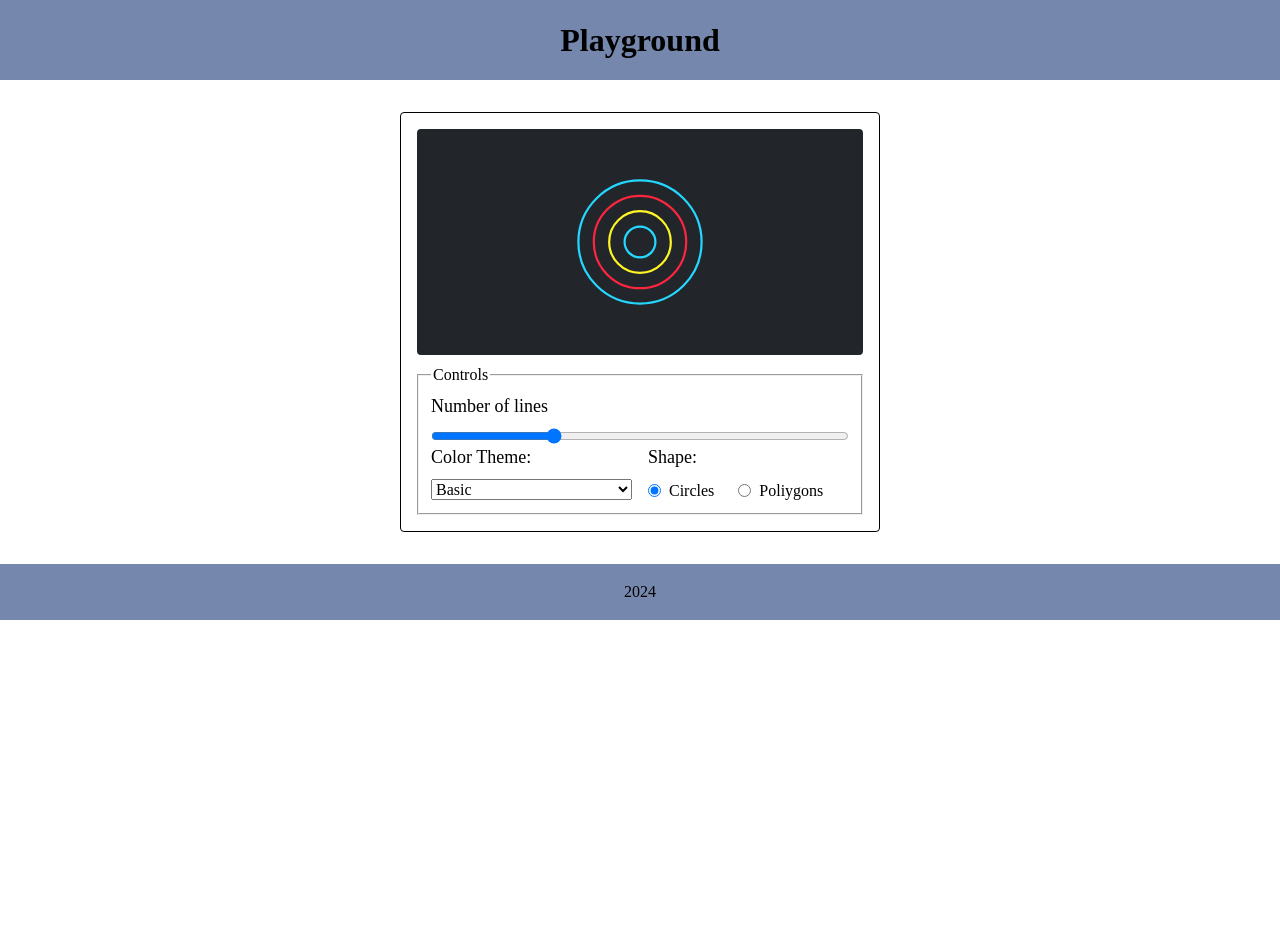
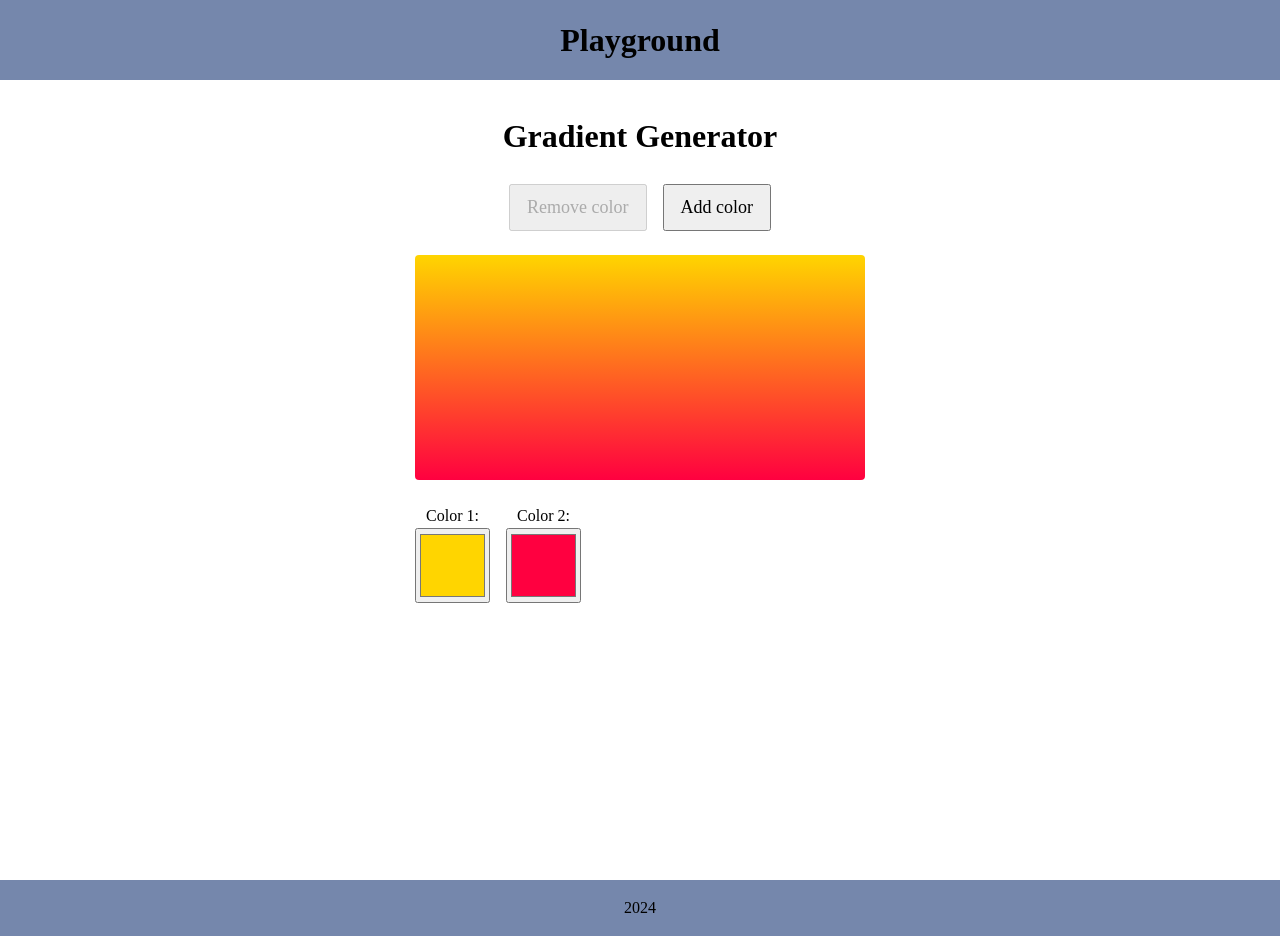
Before and after one commit to paulichdom/joy-of-react-playground, a React (Vite) app: page / in a window 1280 px wide. Before the commit the page ends 800 px from the top, so only its background shows below. Built offline with nearby package versions, Linux system fonts and the light colour scheme.

Commit message:
control gradient generator

```diff
--- a/src/App.tsx
+++ b/src/App.tsx
@@ -1,11 +1,11 @@
 
 import Layout from './components/Layout';
-import GenerativeArtControls from './components/FormControls/GenerativeArtControls';
+import GradientGenerator from './components/GradientGenerator';
 
 function App() {
   return (
    <Layout>
-    <GenerativeArtControls />
+    <GradientGenerator />
    </Layout>
   );
 }
--- /dev/null
+++ b/src/components/GradientGenerator/GradientGenerator.tsx
@@ -0,0 +1,112 @@
+import * as React from 'react';
+import styled from 'styled-components';
+
+const NEW_COLOR = '#FF0000';
+
+const GradientGenerator: React.FC = () => {
+  const [colors, setColors] = React.useState(['#FFD500', '#FF0040']);
+
+  const colorStops = colors.join(', ');
+  const backgroundImage = `linear-gradient(${colorStops})`;
+  return (
+    <Wrapper>
+      <h1>Gradient Generator</h1>
+      <Actions>
+        <StyledButton
+          onClick={() =>
+            setColors((prevValue) =>
+              prevValue.filter(
+                (_color, index) => index !== prevValue.length - 1
+              )
+            )
+          }
+          disabled={colors.length < 3}
+        >
+          Remove color
+        </StyledButton>
+        <StyledButton
+          onClick={() => setColors((prevValue) => [...prevValue, NEW_COLOR])}
+          disabled={colors.length > 4}
+        >
+          Add color
+        </StyledButton>
+      </Actions>
+      <GradientPreview style={{ backgroundImage }} />
+      <Colors>
+        {colors.map((color, index) => {
+          const colorId = `color-${index}`;
+          return (
+            <ColorWrapper key={colorId}>
+              <ColorLabel htmlFor={colorId}>Color {index + 1}:</ColorLabel>
+              <div>
+                <ColorInput
+                  id={colorId}
+                  type="color"
+                  value={color}
+                  onChange={(event) => {
+                    const newColors = [...colors];
+                    newColors.splice(index, 1, event.target.value);
+                    setColors(newColors);
+                  }}
+                />
+              </div>
+            </ColorWrapper>
+          );
+        })}
+      </Colors>
+    </Wrapper>
+  );
+};
+
+export default GradientGenerator;
+
+const Wrapper = styled.div`
+  max-width: 450px;
+  margin: 0 auto;
+  display: flex;
+  flex-direction: column;
+  gap: 24px;
+
+  & > h1 {
+    align-self: center;
+  }
+`;
+
+const Actions = styled.div`
+  display: flex;
+  justify-content: center;
+  gap: 16px;
+`;
+
+const StyledButton = styled.button`
+  font-size: 1.125rem;
+  padding: 8px 16px;
+`;
+
+const GradientPreview = styled.div`
+  aspect-ratio: 2 / 1;
+  min-height: 75px;
+  border-radius: 4px;
+`;
+
+const Colors = styled.div`
+  display: flex;
+  justify-content: flex-start;
+  flex-wrap: wrap;
+  gap: 16px;
+`;
+
+const ColorWrapper = styled.div`
+  display: flex;
+  flex-direction: column;
+  align-items: center;
+`;
+
+const ColorLabel = styled.label`
+  display: block;
+`;
+
+const ColorInput = styled.input`
+  width: 75px;
+  height: 75px;
+`;
--- /dev/null
+++ b/src/components/GradientGenerator/index.ts
@@ -0,0 +1,2 @@
+export * from './GradientGenerator';
+export { default } from './GradientGenerator';
--- a/src/components/Layout/Layout.tsx
+++ b/src/components/Layout/Layout.tsx
@@ -42,8 +42,9 @@ const Header = styled.header`
 
 const Main = styled.main`
   grid-area: main;
-  height: 100%;
   padding: 32px 0px 32px;
+  // TODO: Find a better soultion for adjusting the height
+  height: 100vh;
 `;
 
 const Footer = styled.footer`
```
